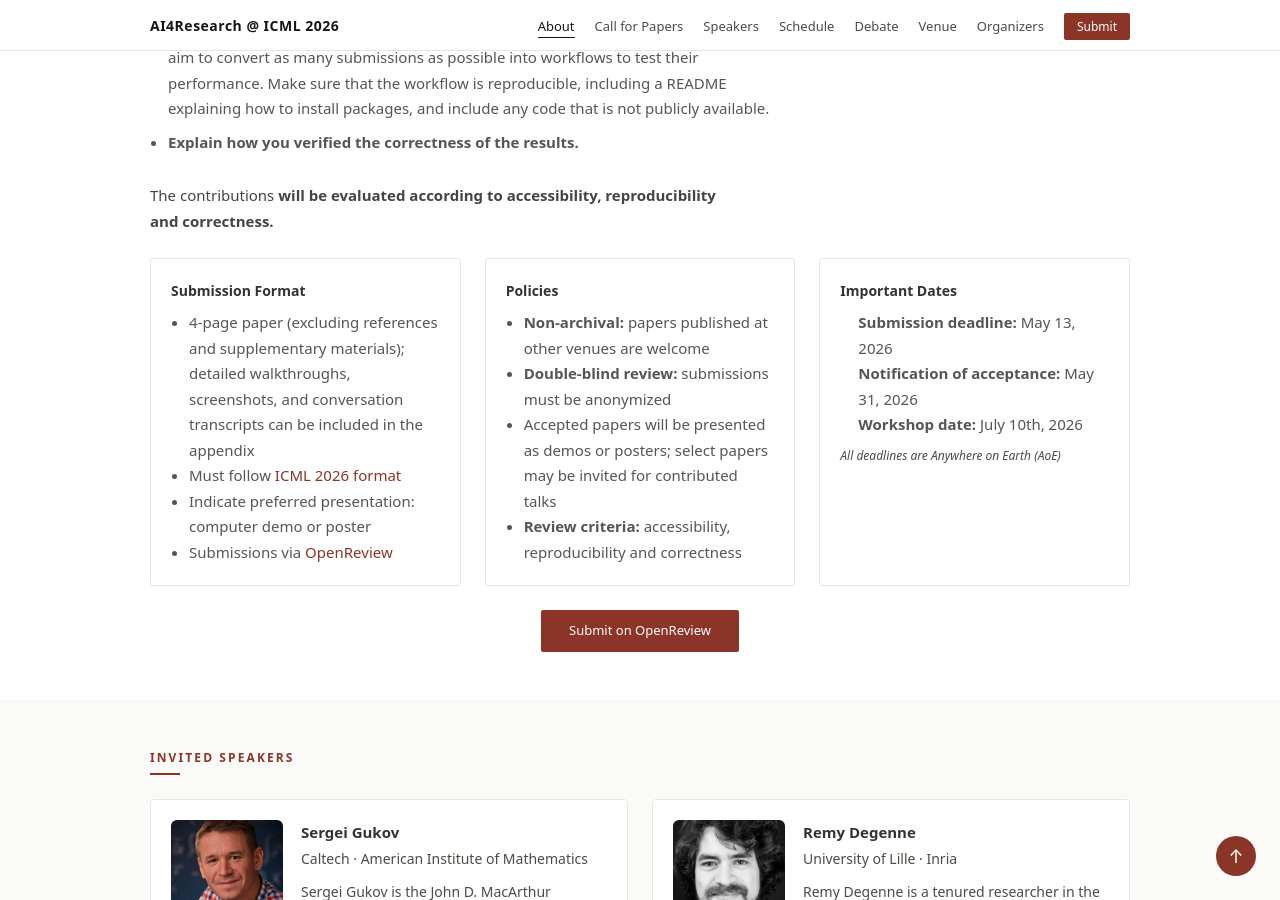
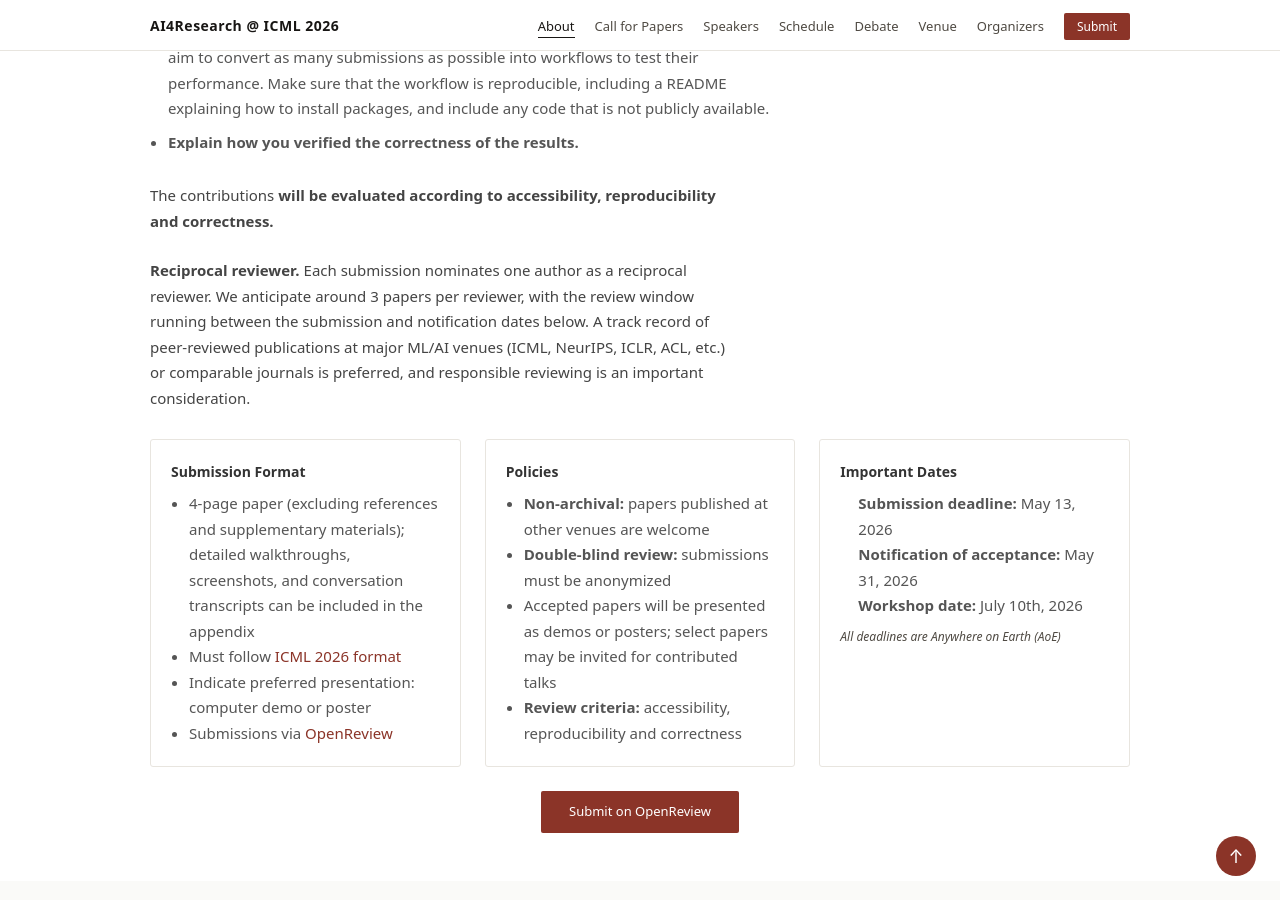
Before and after one commit to ai4research-icml-workshop/ai4research-icml-workshop.github.io, a Jekyll site: the page built from index.html, in a window 1280 px wide and 900 px high, scrolled down 3037 px. Built offline with Jekyll 4.4.1, drawn with Linux system fonts in a browser that asks for light colours.

Commit message:
Add reciprocal-reviewer paragraph to Call for Papers
Inlined as a soft-language paragraph in the CFP section, before the three info
cards. Covers reciprocal-reviewer flow, anticipated review load (~3 papers),
and preferred publication background, in response to author questions.

Co-Authored-By: Claude Opus 4.7 (1M context) <noreply@anthropic.com>

```diff
--- a/_includes/cfp.html
+++ b/_includes/cfp.html
@@ -46,6 +46,10 @@
 
     <p class="cfp-summary">The contributions <strong>will be evaluated according to accessibility, reproducibility and correctness.</strong></p>
 
+    <div class="cfp-topics">
+      <p class="cfp-summary"><strong>Reciprocal reviewer.</strong> Each submission nominates one author as a reciprocal reviewer. We anticipate around 3 papers per reviewer, with the review window running between the submission and notification dates below. A track record of peer-reviewed publications at major ML/AI venues (ICML, NeurIPS, ICLR, ACL, etc.) or comparable journals is preferred, and responsible reviewing is an important consideration.</p>
+    </div>
+
     <div class="cfp-grid cfp-grid--three">
       <div class="cfp-card">
         <h3>Submission Format</h3>
```
